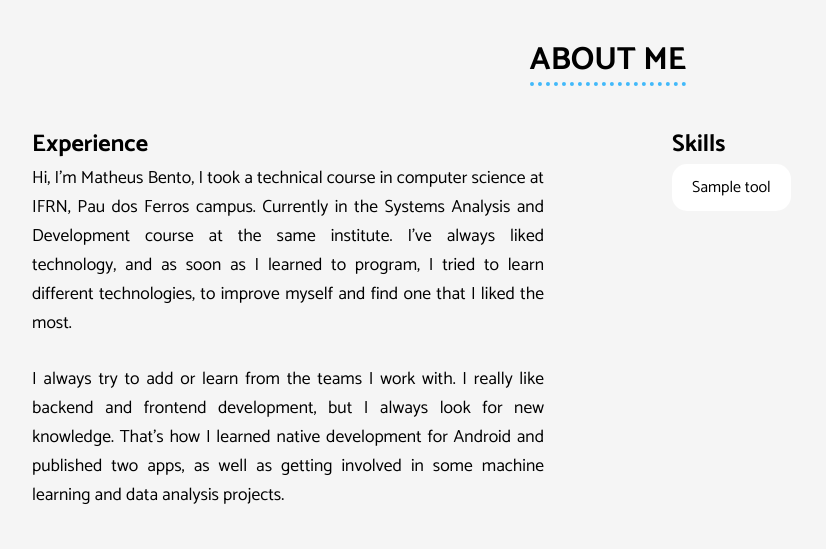
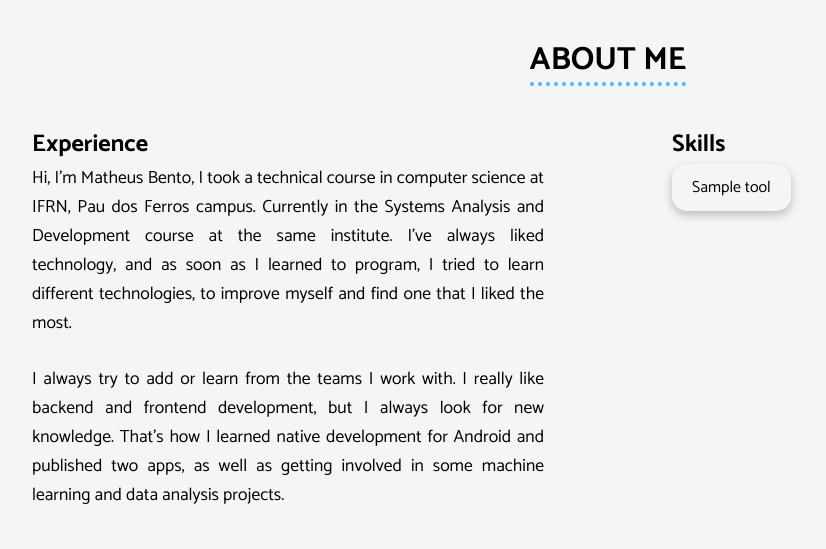
Before and after one commit to Matheus51bento/portifolio, a Django app: page / in a window 1280 px wide, with the pointer over the restyled element. Shown: the part 484-1033 px from the top of the page, without its empty margins (32-858 px from the left). Run offline with Django 3.2, Linux system fonts and the light colour scheme; tables that the repository leaves empty hold one stand-in row (values such as "Sample post"); some libraries are stand-ins or nearby versions.

Commit message:
feat: detalhes bobos

```diff
--- a/static/css/base_style.css
+++ b/static/css/base_style.css
@@ -75,7 +75,11 @@ h3 {
 
     flex: 0 0 auto;
     margin: 0 5px 5px 0;
+}
 
+.skill:hover {
+    background-color: #f5f5f5;
+    box-shadow: 0 4px 8px 1px rgba(0, 0, 0, 0.2);
 }
 
 .space-around {
@@ -181,6 +185,11 @@ button, .btn {
     background-color: #0d74a2;
 }
 
+.btn:hover {
+    background-color: #0e84bb;
+    box-shadow: 0 4px 8px 1px rgba(0, 0, 0, 0.2);
+}
+
 button {
     border: none;
     margin: auto;
```
